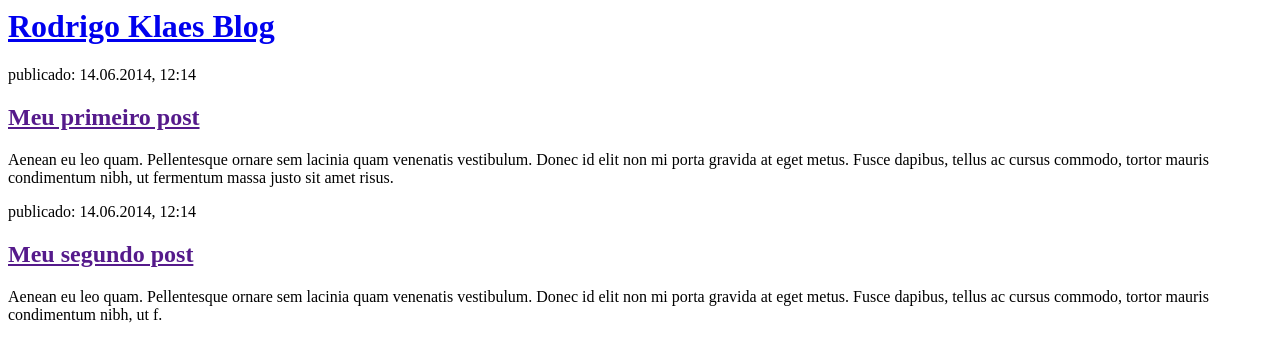
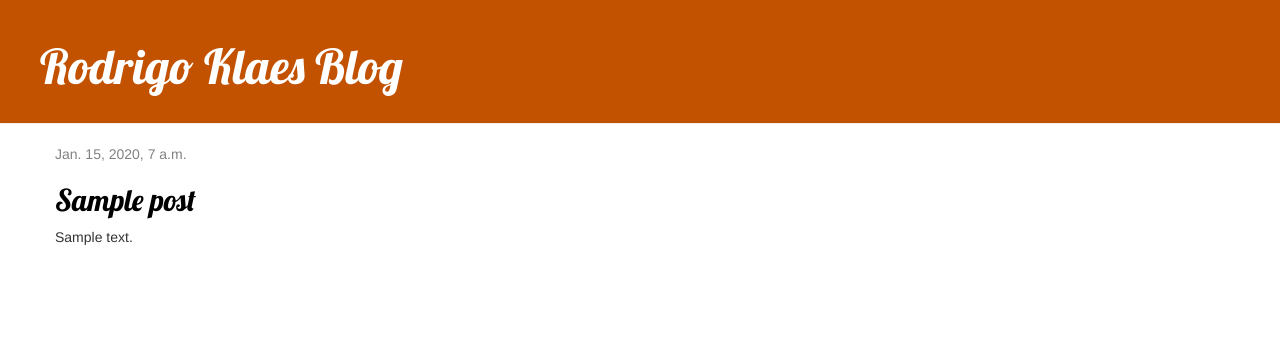
Before and after one commit to klaesrodrigo/django-blog, a Django app: page / in a window 1280 px wide. Shown: the top 362 px of the page. Run offline with Django 3.2, Linux system fonts and the light colour scheme; tables that the repository leaves empty hold one stand-in row (values such as "Sample post"); some libraries are stand-ins or nearby versions.

Commit message:
add view and template

```diff
--- /dev/null
+++ b/blog/static/css/blog.css
@@ -0,0 +1,56 @@
+.page-header {
+  background-color: #c25100;
+  margin-top: 0;
+  padding: 20px 20px 20px 40px;
+}
+
+.page-header h1,
+.page-header h1 a,
+.page-header h1 a:visited,
+.page-header h1 a:active {
+  color: #ffffff;
+  font-size: 36pt;
+  text-decoration: none;
+}
+
+.content {
+  margin-left: 40px;
+}
+
+h1,
+h2,
+h3,
+h4 {
+  font-family: "Lobster", cursive;
+}
+
+.date {
+  color: #828282;
+}
+
+.save {
+  float: right;
+}
+
+.post-form textarea,
+.post-form input {
+  width: 100%;
+}
+
+.top-menu,
+.top-menu:hover,
+.top-menu:visited {
+  color: #ffffff;
+  float: right;
+  font-size: 26pt;
+  margin-right: 20px;
+}
+
+.post {
+  margin-bottom: 70px;
+}
+
+.post h2 a,
+.post h2 a:visited {
+  color: #000000;
+}
--- /dev/null
+++ b/blog/templates/blog/base.html
@@ -0,0 +1,23 @@
+{% load static %}
+<html lang="pt_br">
+    <head>
+        <link rel="stylesheet" href="//maxcdn.bootstrapcdn.com/bootstrap/3.2.0/css/bootstrap.min.css">
+        <link rel="stylesheet" href="//maxcdn.bootstrapcdn.com/bootstrap/3.2.0/css/bootstrap-theme.min.css">
+        <link href="//fonts.googleapis.com/css?family=Lobster&subset=latin,latin-ext" rel="stylesheet" type="text/css">
+        <link rel="stylesheet" href="{% static 'css/blog.css' %}">
+        <title>Rodrigo Klaes Blog</title>
+    </head>
+    <body>
+        <div class="page-header">
+            <h1><a href="/">Rodrigo Klaes Blog</a></h1>
+        </div>
+        <div class="content container">
+            <div class="row">
+                <div class="col-md-8">
+                {% block content %}
+                {% endblock %}
+                </div>
+            </div>
+        </div>
+    </body>
+</html>
--- a/blog/templates/blog/post_list.html
+++ b/blog/templates/blog/post_list.html
@@ -1,22 +1,13 @@
-<html lang="pt_br">
-    <head>
-        <title>Rodrigo Klaes Blog</title>
-    </head>
-    <body>
-        <div>
-            <h1><a href="/">Rodrigo Klaes Blog</a></h1>
+{% extends 'blog/base.html' %}
+
+{% block content %}
+    {% for post in posts %}
+        <div class="post">
+            <div class="date">
+                {{ post.published_date }}
+            </div>
+            <h2><a href="{% url 'post_detail' pk=post.pk %}">{{ post.title }}</a></h2>
+            <p>{{ post.text|linebreaksbr }}</p>
         </div>
-
-        <div>
-            <p>publicado: 14.06.2014, 12:14</p>
-            <h2><a href="">Meu primeiro post</a></h2>
-            <p>Aenean eu leo quam. Pellentesque ornare sem lacinia quam venenatis vestibulum. Donec id elit non mi porta gravida at eget metus. Fusce dapibus, tellus ac cursus commodo, tortor mauris condimentum nibh, ut fermentum massa justo sit amet risus.</p>
-        </div>
-
-        <div>
-            <p>publicado: 14.06.2014, 12:14</p>
-            <h2><a href="">Meu segundo post</a></h2>
-            <p>Aenean eu leo quam. Pellentesque ornare sem lacinia quam venenatis vestibulum. Donec id elit non mi porta gravida at eget metus. Fusce dapibus, tellus ac cursus commodo, tortor mauris condimentum nibh, ut f.</p>
-        </div>
-    </body>
-</html>
+    {% endfor %}
+{% endblock %}
--- a/blog/urls.py
+++ b/blog/urls.py
@@ -3,4 +3,5 @@ from . import views
 
 urlpatterns = [
     path('', views.post_list, name='post_list'),
+    path('post/<int:pk>/', views.post_detail, name='post_detail'),
 ]
--- a/blog/views.py
+++ b/blog/views.py
@@ -1,5 +1,15 @@
-from django.shortcuts import render
+from django.shortcuts import render, get_object_or_404
+from django.utils import timezone
+from .models import Post
 
 
 def post_list(request):
-    return render(request, 'blog/post_list.html', {})
+    posts = Post.objects.filter(
+        published_date__lte=timezone.now()
+    ).order_by('published_date')
+    return render(request, 'blog/post_list.html', {'posts': posts})
+
+
+def post_detail(request, pk):
+    post = get_object_or_404(Post, pk=pk)
+    return render(request, 'blog/post_detail.html', {'post': post})
```
Also changed, not shown: blog/templates/blog/post_detail.html (added, +13 -0 lines).
